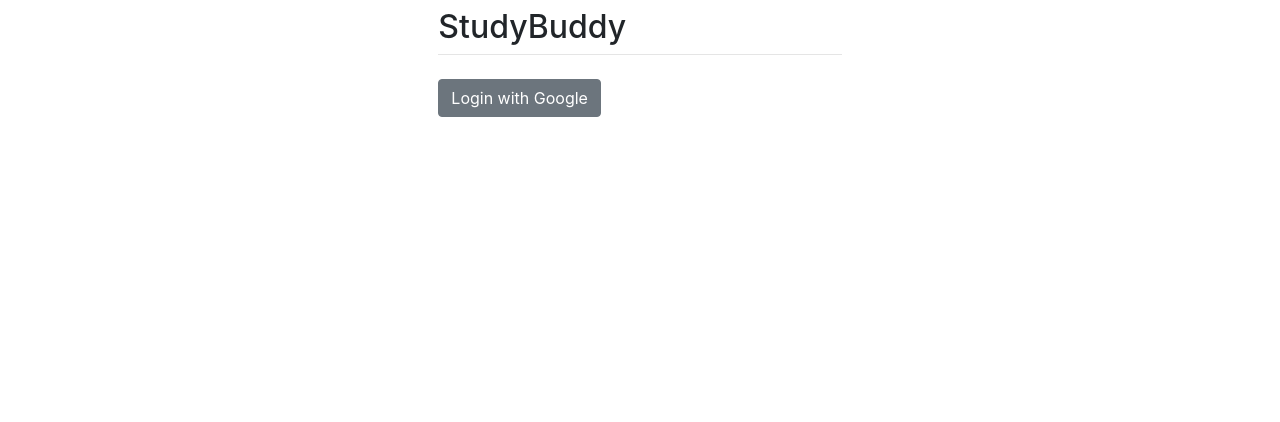
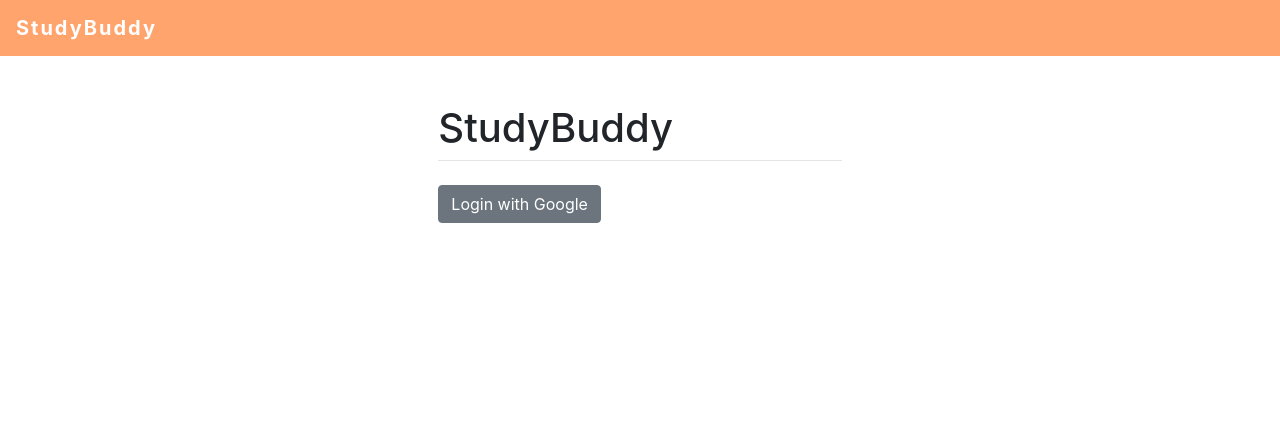
Before and after one commit to noahnarc/Study-Buddy, a Django app: page / in a window 1280 px wide. Shown: the top 422 px of the page. Run offline with Django 3.2, Linux system fonts and the light colour scheme; some libraries are stand-ins or nearby versions.

Commit message:
Adding header

```diff
--- a/study/templates/study/base.html
+++ b/study/templates/study/base.html
@@ -10,12 +10,15 @@
         Project 1-06
     </title>
   </head>
+  <nav class="navbar navbar-dark"  style="background-color: #FFA46C;">
+    <a class="navbar-brand" href="/"><b style="letter-spacing: 2px;">StudyBuddy</b></a>
+  </nav>
   <body>
     <main role="main" class="container">
     <div class="container">
       <div class="row justify-content-center">
         <div class="col-8">
-          <h2 class="mt-2">
+          <h2 class="mt-5">
             {% block class_name %}
             StudyBuddy
             {% endblock %}
@@ -28,6 +31,7 @@
     </div>
   </main>
 
+  <div class="mt-5">
     <footer class="footer">
       <div class="container">
         <span class="text-muted">© 2020 Copyright:
@@ -35,4 +39,5 @@
         </span>
       </div>
     </footer>
+  </div>
 </html>
--- a/study/templates/study/index.html
+++ b/study/templates/study/index.html
@@ -1,7 +1,16 @@
 {% extends "study/base.html" %}
 
 {% block class_name %}
-StudyBuddy
+{% load socialaccount %}
+<html>
+  <body>
+  {% if user.is_authenticated %}
+  Homepage
+  {% else %}
+  <h1>StudyBuddy</h1>
+  {% endif %}
+  </body>
+</html>
 {% endblock %}
 
 {% block content %}
```
Lines whose indentation alone changed are shown as unchanged.
